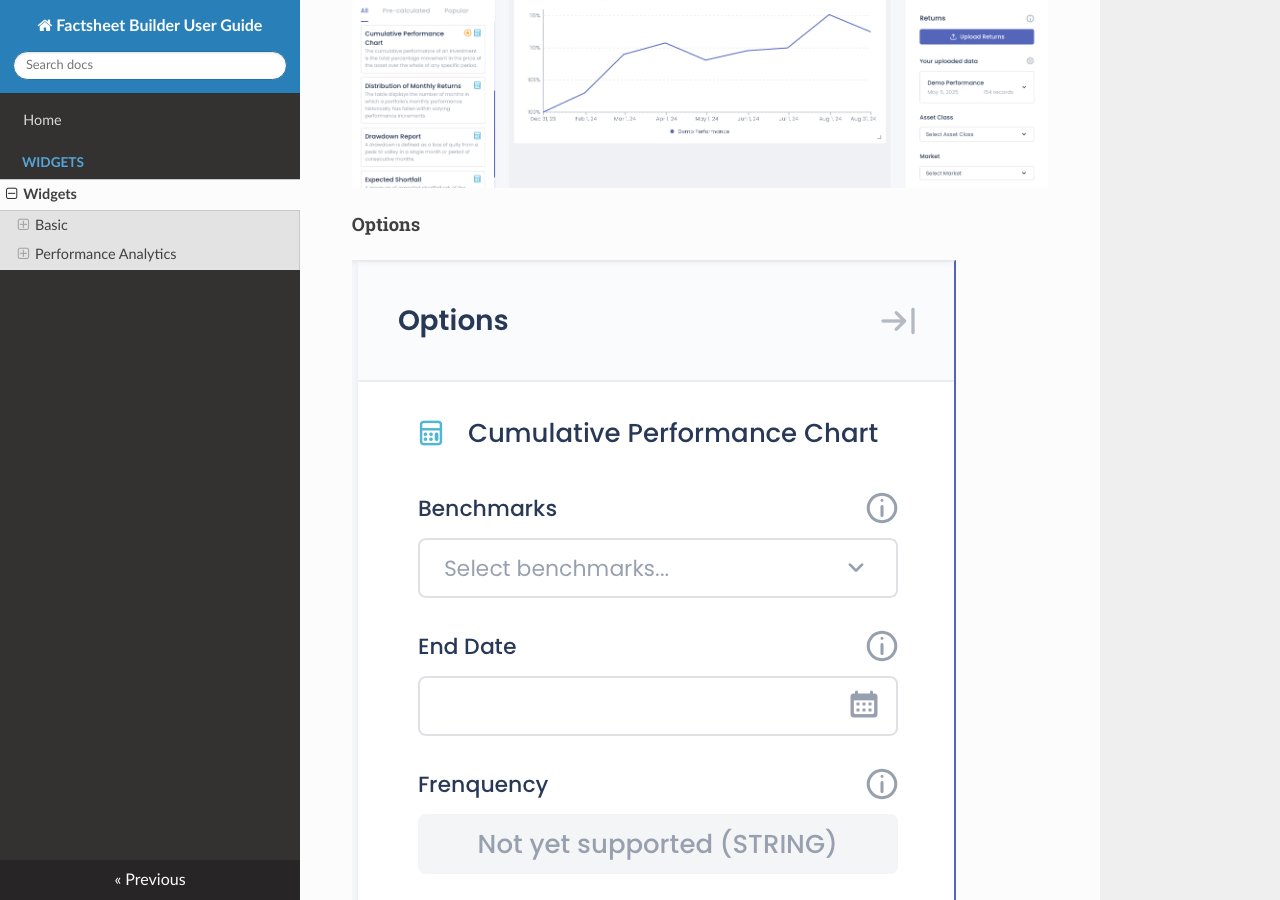
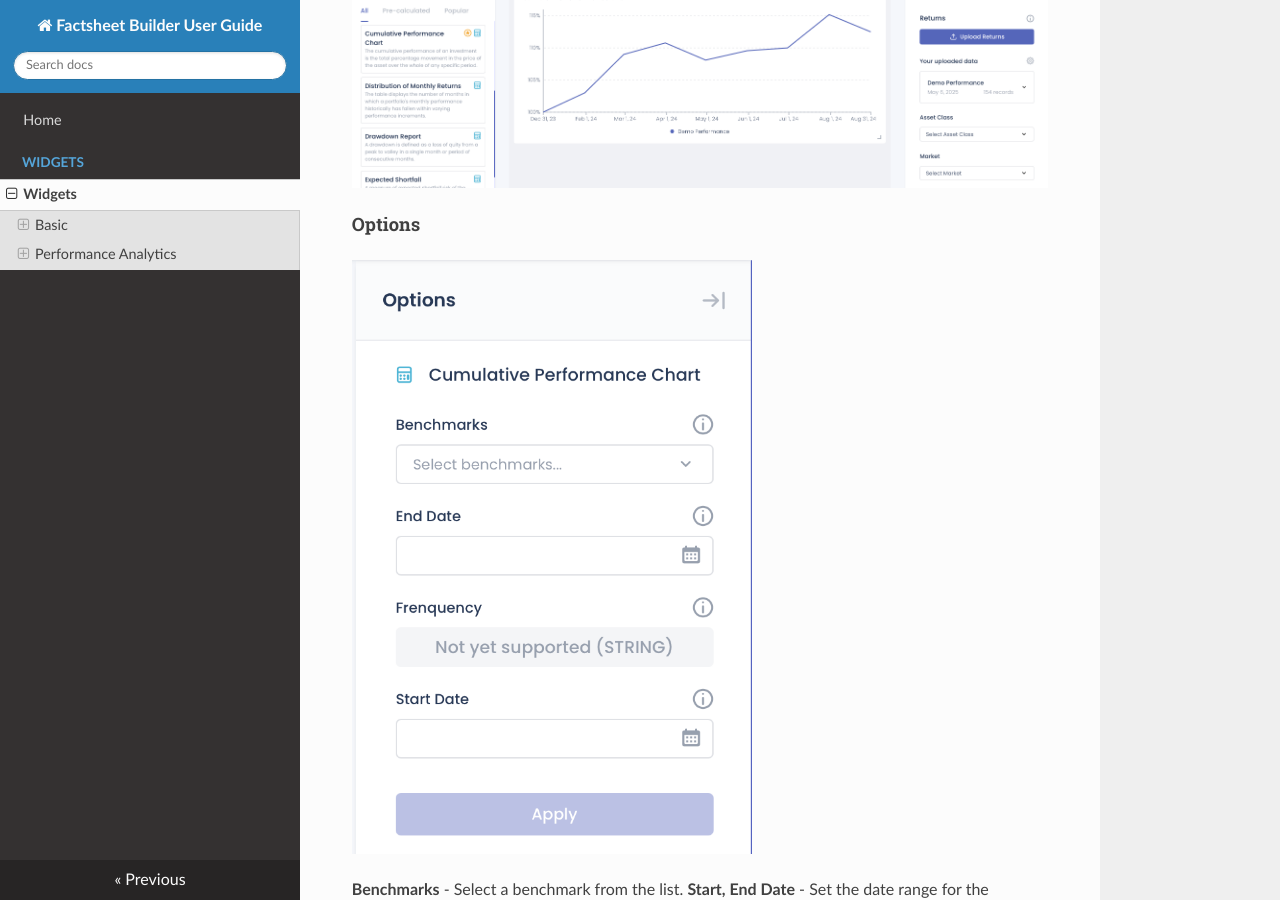
Before and after one commit to noviscient/factbox-user-guide, an MkDocs documentation site: the page built from docs/widgets/index.md, in a window 1280 px wide and 900 px high, scrolled down 1182 px. Built offline with MkDocs 1.6.1, drawn with Linux system fonts in a browser that asks for light colours; nearby versions of some CDN libraries.

```diff
--- a/docs/widgets/index.md
+++ b/docs/widgets/index.md
@@ -40,7 +40,9 @@ The data for this chart will be pre-calculated based on the provided return data
 
 #### Options
 
-![Cumulative Performance Chart widget options](../images/widgets/SCR-20250506-cyaz.png)
+<!-- ![Cumulative Performance Chart widget options](../images/widgets/SCR-20250506-cyaz.png) -->
+<img src="../images/widgets/SCR-20250506-cyaz.png" alt="Cumulative Performance Chart widget options" width="400"/>
+
 
 **Benchmarks** - Select a benchmark from the list.
 **Start, End Date** - Set the date range for the displayed data.
```
